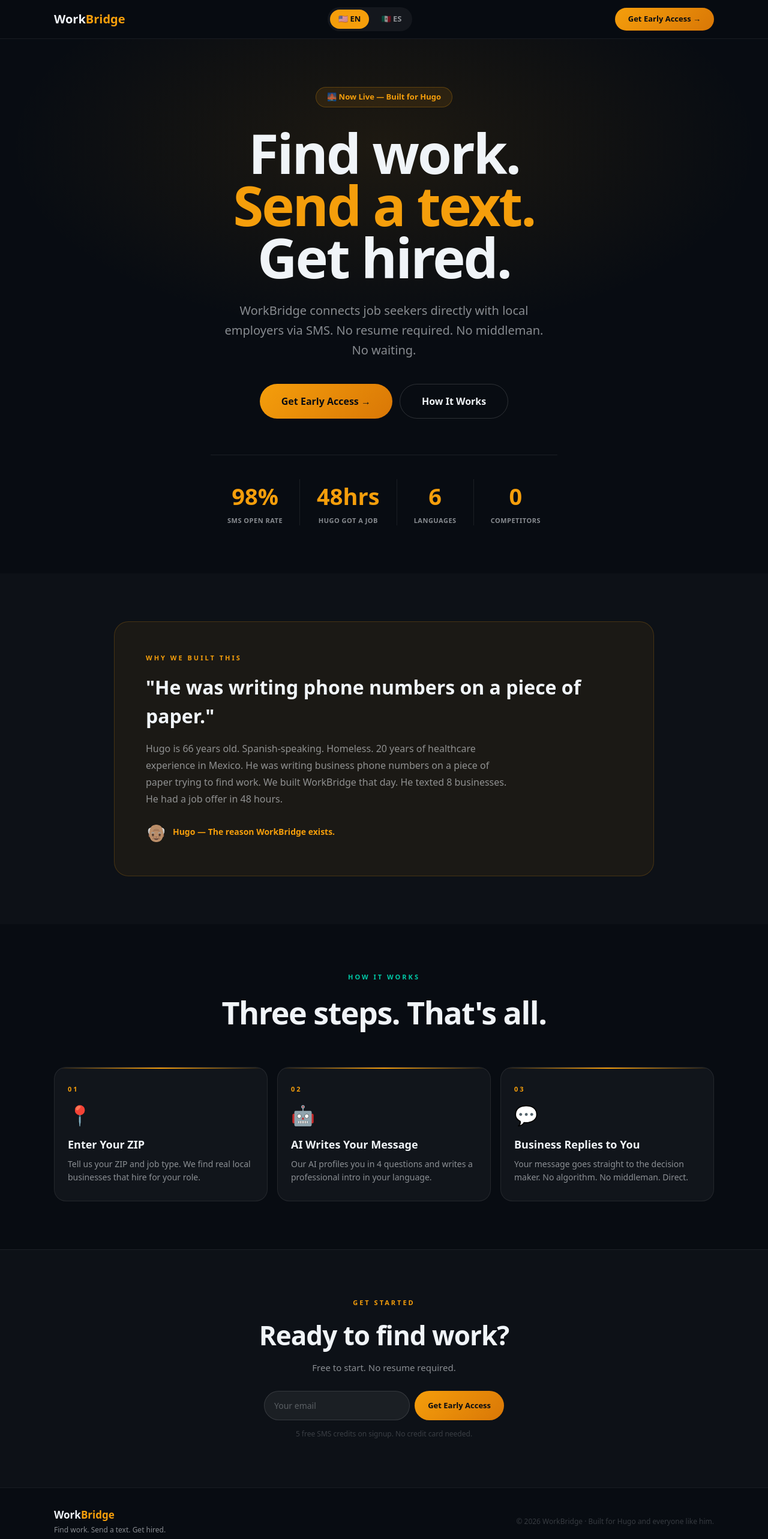
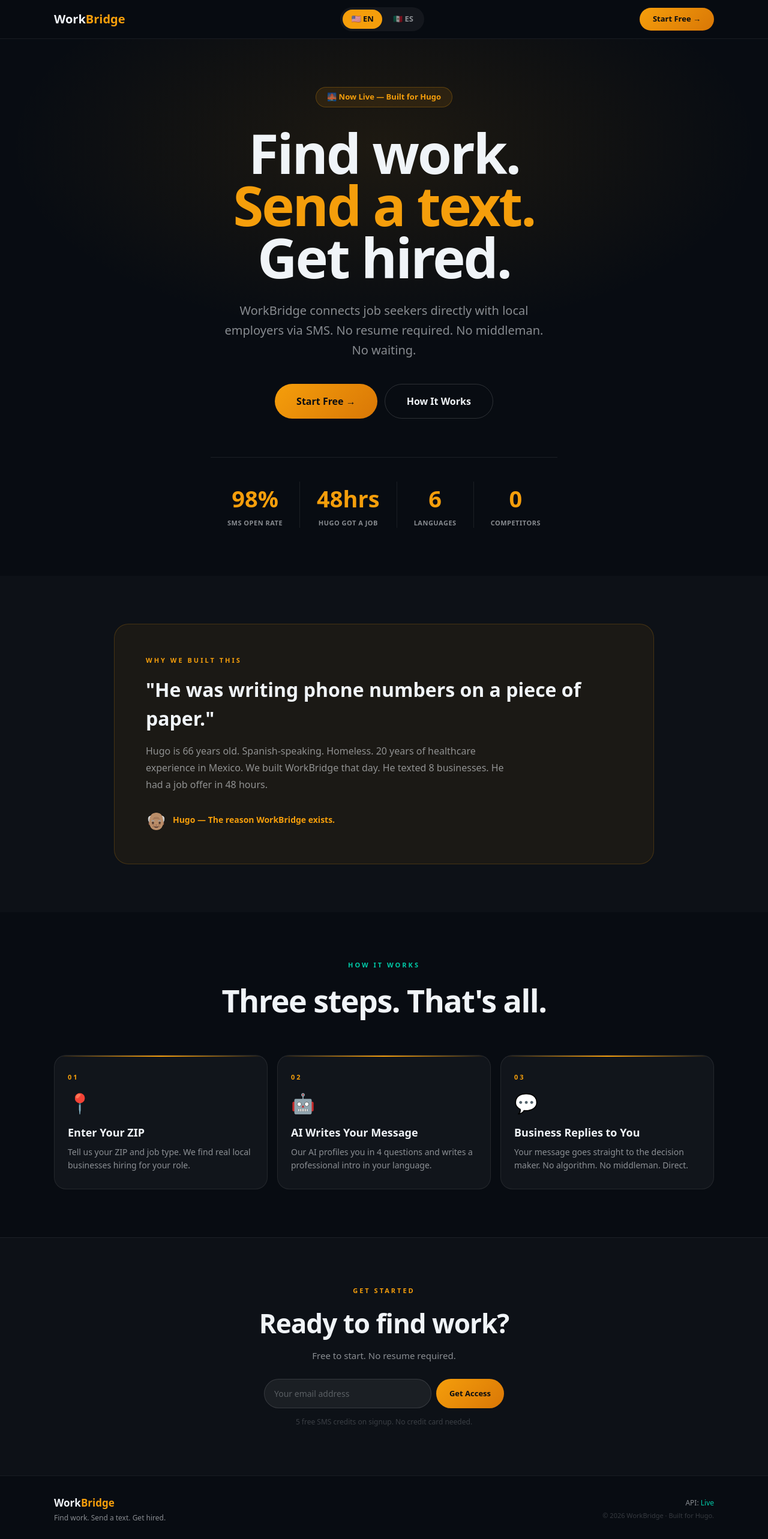
Before and after one commit to BDeary7/workbridge, a Next.js app: page / in a window 1280 px wide. Shown: the top 2566 px of the page at 60% size. Built offline with nearby package versions, Linux system fonts and the light colour scheme.

Commit message:
Fix TypeScript errors - clean bilingual landing page

```diff
--- a/app/page.tsx
+++ b/app/page.tsx
@@ -6,64 +6,76 @@
   const [email, setEmail] = useState('')
   const [submitted, setSubmitted] = useState(false)
 
-  const content = {
-    en: {
-      badge: '🌉 Now Live — Built for Hugo',
-      h1: ['Find work.', 'Send a text.', 'Get hired.'],
-      sub: 'WorkBridge connects job seekers directly with local employers via SMS. No resume required. No middleman. No waiting.',
-      story: 'Hugo is 66 years old. Spanish-speaking. Homeless. 20 years of healthcare experience in Mexico. He was writing business phone numbers on a piece of paper trying to find work. We built WorkBridge that day. He texted 8 businesses. He had a job offer in 48 hours.',
-      steps: [['📍','Enter Your ZIP','Tell us your ZIP and job type. We find real local businesses that hire for your role.'],['🤖','AI Writes Your Message','Our AI profiles you in 4 questions and writes a professional intro in your language.'],['💬','Business Replies to You','Your message goes straight to the decision maker. No algorithm. No middleman. Direct.']],
-      cta: 'Get Early Access',
-      done: '✅ You\'re on the list!',
-      free: '5 free SMS credits on signup. No credit card needed.',
-    },
-    es: {
-      badge: '🌉 Ya Disponible — Construido para Hugo',
-      h1: ['Encuentra trabajo.', 'Envía un texto.', 'Consigue empleo.'],
-      sub: 'WorkBridge conecta a buscadores de empleo directamente con empleadores locales por SMS. Sin currículum. Sin intermediarios. Sin esperas.',
-      story: 'Hugo tiene 66 años. Habla español. Está sin hogar. Tiene 20 años de experiencia en salud en México. Estaba anotando números de negocios a mano tratando de encontrar trabajo. Construimos WorkBridge ese día. Envió mensajes a 8 negocios. En 48 horas tenía una oferta de trabajo.',
-      steps: [['📍','Ingresa tu ZIP','Dinos tu código postal y tipo de trabajo. Encontramos negocios reales cerca de ti.'],['🤖','La IA Escribe tu Mensaje','Nuestro asistente te hace 4 preguntas y escribe una presentación profesional en tu idioma.'],['💬','El Negocio te Responde','Tu mensaje va directo al tomador de decisiones. Sin algoritmos. Sin intermediarios.']],
-      cta: 'Obtener Acceso',
-      done: '✅ ¡Estás en la lista!',
-      free: '5 créditos SMS gratis al registrarse. Sin tarjeta de crédito.',
-    }
-  }
-
-  const t = content[lang]
   const amber = '#F59E0B'
   const green = '#00C9A7'
   const dark = '#080C12'
   const white = '#F0F4F8'
   const muted = 'rgba(240,244,248,0.55)'
 
+  const isEs = lang === 'es'
+
+  const steps = isEs
+    ? [['📍','Ingresa tu ZIP','Dinos tu código postal y tipo de trabajo. Encontramos negocios reales cerca de ti.'],
+       ['🤖','La IA Escribe tu Mensaje','Nuestro asistente te hace 4 preguntas y escribe una presentación profesional en tu idioma.'],
+       ['💬','El Negocio te Responde','Tu mensaje va directo al tomador de decisiones. Sin algoritmos. Sin intermediarios.']]
+    : [['📍','Enter Your ZIP','Tell us your ZIP and job type. We find real local businesses hiring for your role.'],
+       ['🤖','AI Writes Your Message','Our AI profiles you in 4 questions and writes a professional intro in your language.'],
+       ['💬','Business Replies to You','Your message goes straight to the decision maker. No algorithm. No middleman. Direct.']]
+
   return (
     <div style={{fontFamily:'system-ui,sans-serif',background:dark,color:white,minHeight:'100vh',overflowX:'hidden'}}>
-      <style>{`*{box-sizing:border-box;margin:0;padding:0}@keyframes fadeUp{from{opacity:0;transform:translateY(20px)}to{opacity:1;transform:translateY(0)}}.btn:hover{opacity:0.85}input::placeholder{color:rgba(240,244,248,0.3)}`}</style>
-      <nav style={{padding:'0 24px',background:'rgba(8,12,18,0.95)',backdropFilter:'blur(12px)',borderBottom:'1px solid rgba(255,255,255,0.07)',position:'sticky',top:0,zIndex:100}}>
+      <style>{`
+        *{box-sizing:border-box;margin:0;padding:0}
+        @keyframes fadeUp{from{opacity:0;transform:translateY(20px)}to{opacity:1;transform:translateY(0)}}
+        .btn:hover{opacity:0.85;cursor:pointer}
+        input::placeholder{color:rgba(240,244,248,0.3)}
+        a{color:inherit}
+      `}</style>
+
+      {/* NAV */}
+      <nav style={{padding:'0 24px',background:'rgba(8,12,18,0.96)',backdropFilter:'blur(12px)',borderBottom:'1px solid rgba(255,255,255,0.07)',position:'sticky',top:0,zIndex:100}}>
         <div style={{maxWidth:1100,margin:'0 auto',display:'flex',justifyContent:'space-between',alignItems:'center',height:64}}>
           <div style={{fontSize:20,fontWeight:900}}>Work<span style={{color:amber}}>Bridge</span></div>
-          <div style={{display:'flex',gap:6,background:'rgba(255,255,255,0.05)',borderRadius:100,padding:4}}>
-            {['en','es'].map(l=><button key={l} onClick={()=>setLang(l as 'en'|'es')} style={{padding:'6px 14px',borderRadius:100,border:'none',cursor:'pointer',fontWeight:700,fontSize:13,background:lang===l?amber:'transparent',color:lang===l?dark:muted}}>{l==='en'?'🇺🇸 EN':'🇲🇽 ES'}</button>)}
+          <div style={{display:'flex',gap:4,background:'rgba(255,255,255,0.05)',borderRadius:100,padding:4}}>
+            {['en','es'].map(l=>(
+              <button key={l} onClick={()=>setLang(l)} className="btn" style={{padding:'6px 14px',borderRadius:100,border:'none',fontWeight:700,fontSize:13,background:lang===l?amber:'transparent',color:lang===l?dark:muted}}>
+                {l==='en'?'🇺🇸 EN':'🇲🇽 ES'}
+              </button>
+            ))}
           </div>
-          <button className="btn" onClick={()=>document.getElementById('signup')?.scrollIntoView({behavior:'smooth'})} style={{padding:'9px 22px',borderRadius:100,border:'none',cursor:'pointer',background:`linear-gradient(135deg,${amber},#D97706)`,color:dark,fontWeight:800,fontSize:13}}>
-            {t.cta} →
+          <button className="btn" onClick={()=>document.getElementById('signup')?.scrollIntoView({behavior:'smooth'})} style={{padding:'9px 22px',borderRadius:100,border:'none',background:`linear-gradient(135deg,${amber},#D97706)`,color:dark,fontWeight:800,fontSize:13}}>
+            {isEs?'Empieza Gratis →':'Start Free →'}
           </button>
         </div>
       </nav>
-      <section style={{minHeight:'88vh',display:'flex',alignItems:'center',justifyContent:'center',textAlign:'center',padding:'80px 24px',position:'relative',overflow:'hidden'}}>
+
+      {/* HERO */}
+      <section style={{minHeight:'88vh',display:'flex',alignItems:'center',justifyContent:'center',textAlign:'center',padding:'80px 24px',position:'relative',overflow:'hidden',animation:'fadeUp 0.6s ease'}}>
         <div style={{position:'absolute',inset:0,background:`radial-gradient(ellipse 70% 50% at 50% 20%, rgba(245,158,11,0.09) 0%, transparent 70%)`}}/>
-        <div style={{position:'relative',maxWidth:800,animation:'fadeUp 0.6s ease'}}>
-          <div style={{display:'inline-flex',padding:'6px 18px',borderRadius:100,background:'rgba(245,158,11,0.1)',border:'1px solid rgba(245,158,11,0.25)',fontSize:13,fontWeight:700,color:amber,marginBottom:32}}>{t.badge}</div>
+        <div style={{position:'relative',maxWidth:800}}>
+          <div style={{display:'inline-flex',padding:'6px 18px',borderRadius:100,background:'rgba(245,158,11,0.1)',border:'1px solid rgba(245,158,11,0.25)',fontSize:13,fontWeight:700,color:amber,marginBottom:32}}>
+            {isEs?'🌉 Ya Disponible — Construido para Hugo':'🌉 Now Live — Built for Hugo'}
+          </div>
           <h1 style={{fontSize:'clamp(44px,9vw,92px)',fontWeight:900,lineHeight:0.95,letterSpacing:'-3px',marginBottom:28}}>
-            {t.h1.map((line,i)=><span key={i} style={{display:'block',color:i===1?amber:white}}>{line}</span>)}
+            <span style={{display:'block'}}>{isEs?'Encuentra trabajo.':'Find work.'}</span>
+            <span style={{display:'block',color:amber}}>{isEs?'Envía un texto.':'Send a text.'}</span>
+            <span style={{display:'block'}}>{isEs?'Consigue empleo.':'Get hired.'}</span>
           </h1>
-          <p style={{fontSize:'clamp(16px,2vw,20px)',color:muted,lineHeight:1.65,maxWidth:540,margin:'0 auto 40px'}}>{t.sub}</p>
-          <div style={{display:'flex',gap:12,justifyContent:'center',flexWrap:'wrap',marginBottom:60}}>
-            <button className="btn" onClick={()=>document.getElementById('signup')?.scrollIntoView({behavior:'smooth'})} style={{padding:'16px 36px',borderRadius:100,border:'none',cursor:'pointer',background:`linear-gradient(135deg,${amber},#D97706)`,color:dark,fontSize:16,fontWeight:800}}>{t.cta} →</button>
-            <button className="btn" onClick={()=>document.getElementById('how')?.scrollIntoView({behavior:'smooth'})} style={{padding:'16px 36px',borderRadius:100,cursor:'pointer',background:'transparent',border:'1.5px solid rgba(255,255,255,0.15)',color:white,fontSize:16,fontWeight:700}}>{lang==='en'?'How It Works':'Cómo Funciona'}</button>
+          <p style={{fontSize:'clamp(16px,2vw,20px)',color:muted,lineHeight:1.65,maxWidth:540,margin:'0 auto 40px'}}>
+            {isEs
+              ?'WorkBridge conecta a buscadores de empleo directamente con empleadores locales por SMS. Sin currículum. Sin intermediarios.'
+              :'WorkBridge connects job seekers directly with local employers via SMS. No resume required. No middleman. No waiting.'}
+          </p>
+          <div style={{display:'flex',gap:12,justifyContent:'center',flexWrap:'wrap',marginBottom:64}}>
+            <button className="btn" onClick={()=>document.getElementById('signup')?.scrollIntoView({behavior:'smooth'})} style={{padding:'16px 36px',borderRadius:100,border:'none',background:`linear-gradient(135deg,${amber},#D97706)`,color:dark,fontSize:16,fontWeight:800}}>
+              {isEs?'Empieza Gratis →':'Start Free →'}
+            </button>
+            <button className="btn" onClick={()=>document.getElementById('how')?.scrollIntoView({behavior:'smooth'})} style={{padding:'16px 36px',borderRadius:100,background:'transparent',border:'1.5px solid rgba(255,255,255,0.15)',color:white,fontSize:16,fontWeight:700}}>
+              {isEs?'Cómo Funciona':'How It Works'}
+            </button>
           </div>
           <div style={{display:'flex',justifyContent:'center',flexWrap:'wrap',borderTop:'1px solid rgba(255,255,255,0.08)',paddingTop:40}}>
-            {[['98%',lang==='en'?'SMS Open Rate':'Tasa de Apertura'],['48hrs',lang==='en'?'Hugo Got a Job':'Hugo Consiguió Trabajo'],['6',lang==='en'?'Languages':'Idiomas'],['0',lang==='en'?'Competitors':'Competidores']].map(([n,l],i,a)=>(
+            {[['98%',isEs?'Tasa de Apertura SMS':'SMS Open Rate'],['48hrs',isEs?'Hugo Consiguió Trabajo':'Hugo Got a Job'],['6',isEs?'Idiomas':'Languages'],['0',isEs?'Competidores':'Competitors']].map(([n,l],i,a)=>(
               <div key={l} style={{padding:'0 28px',textAlign:'center',borderRight:i<a.length-1?'1px solid rgba(255,255,255,0.08)':'none'}}>
                 <div style={{fontSize:'clamp(22px,4vw,38px)',fontWeight:900,color:amber}}>{n}</div>
                 <div style={{fontSize:11,color:muted,marginTop:4,fontWeight:600,textTransform:'uppercase',letterSpacing:'0.5px'}}>{l}</div>
@@ -72,27 +84,43 @@
           </div>
         </div>
       </section>
+
+      {/* HUGO */}
       <section style={{padding:'80px 24px',background:'rgba(255,255,255,0.02)'}}>
         <div style={{maxWidth:900,margin:'0 auto'}}>
           <div style={{background:'rgba(245,158,11,0.06)',border:'1px solid rgba(245,158,11,0.2)',borderRadius:24,padding:'clamp(32px,5vw,52px)'}}>
-            <div style={{fontSize:11,fontWeight:800,letterSpacing:'3px',color:amber,marginBottom:16}}>{lang==='en'?'WHY WE BUILT THIS':'POR QUÉ LO CONSTRUIMOS'}</div>
-            <div style={{fontSize:'clamp(20px,3vw,32px)',fontWeight:900,marginBottom:16}}>"{lang==='en'?'He was writing phone numbers on a piece of paper.':'Estaba escribiendo números de teléfono en un papel.'}"</div>
-            <p style={{fontSize:16,color:muted,lineHeight:1.75,maxWidth:620,marginBottom:20}}>{t.story}</p>
+            <div style={{fontSize:11,fontWeight:800,letterSpacing:'3px',color:amber,marginBottom:16}}>
+              {isEs?'POR QUÉ LO CONSTRUIMOS':'WHY WE BUILT THIS'}
+            </div>
+            <div style={{fontSize:'clamp(20px,3vw,32px)',fontWeight:900,marginBottom:16}}>
+              "{isEs?'Estaba escribiendo números de teléfono en un papel.':'He was writing phone numbers on a piece of paper.'}"
+            </div>
+            <p style={{fontSize:16,color:muted,lineHeight:1.75,maxWidth:620,marginBottom:24}}>
+              {isEs
+                ?'Hugo tiene 66 años. Habla español. Está sin hogar. 20 años de experiencia en salud en México. Construimos WorkBridge ese día. Envió mensajes a 8 negocios. En 48 horas tenía una oferta de trabajo.'
+                :'Hugo is 66 years old. Spanish-speaking. Homeless. 20 years of healthcare experience in Mexico. We built WorkBridge that day. He texted 8 businesses. He had a job offer in 48 hours.'}
+            </p>
             <div style={{display:'flex',alignItems:'center',gap:10}}>
               <span style={{fontSize:28}}>👴🏽</span>
-              <span style={{fontSize:14,fontWeight:700,color:amber}}>Hugo — {lang==='en'?'The reason WorkBridge exists.':'La razón por la que existe WorkBridge.'}</span>
+              <span style={{fontSize:14,fontWeight:700,color:amber}}>
+                Hugo — {isEs?'La razón por la que existe WorkBridge.':'The reason WorkBridge exists.'}
+              </span>
             </div>
           </div>
         </div>
       </section>
+
+      {/* HOW */}
       <section id="how" style={{padding:'80px 24px'}}>
         <div style={{maxWidth:1100,margin:'0 auto'}}>
           <div style={{textAlign:'center',marginBottom:52}}>
             <div style={{fontSize:11,fontWeight:800,letterSpacing:'3px',color:green,marginBottom:12}}>HOW IT WORKS</div>
-            <h2 style={{fontSize:'clamp(28px,5vw,52px)',fontWeight:900,letterSpacing:'-1.5px'}}>{lang==='en'?'Three steps. That\'s all.':'Tres pasos. Eso es todo.'}</h2>
+            <h2 style={{fontSize:'clamp(28px,5vw,52px)',fontWeight:900,letterSpacing:'-1.5px'}}>
+              {isEs?'Tres pasos. Eso es todo.':'Three steps. That\'s all.'}
+            </h2>
           </div>
           <div style={{display:'grid',gridTemplateColumns:'repeat(auto-fit,minmax(260px,1fr))',gap:16}}>
-            {t.steps.map(([icon,title,body],i)=>(
+            {steps.map(([icon,title,body],i)=>(
               <div key={i} style={{background:'rgba(255,255,255,0.04)',border:'1px solid rgba(255,255,255,0.08)',borderRadius:20,padding:'28px 22px',position:'relative',overflow:'hidden'}}>
                 <div style={{position:'absolute',top:0,left:0,right:0,height:2,background:`linear-gradient(90deg,transparent,${amber},transparent)`}}/>
                 <div style={{fontSize:11,fontWeight:800,color:amber,letterSpacing:'3px',marginBottom:10}}>0{i+1}</div>
@@ -104,29 +132,51 @@
           </div>
         </div>
       </section>
+
+      {/* SIGNUP */}
       <section id="signup" style={{padding:'80px 24px',background:'rgba(255,255,255,0.02)',borderTop:'1px solid rgba(255,255,255,0.07)'}}>
         <div style={{maxWidth:520,margin:'0 auto',textAlign:'center'}}>
           <div style={{fontSize:11,fontWeight:800,letterSpacing:'3px',color:amber,marginBottom:12}}>GET STARTED</div>
-          <h2 style={{fontSize:'clamp(26px,4vw,44px)',fontWeight:900,letterSpacing:'-1px',marginBottom:10}}>{lang==='en'?'Ready to find work?':'¿Listo para encontrar trabajo?'}</h2>
-          <p style={{fontSize:15,color:muted,marginBottom:28}}>{lang==='en'?'Free to start. No resume required.':'Gratis para empezar. Sin currículum.'}</p>
+          <h2 style={{fontSize:'clamp(26px,4vw,44px)',fontWeight:900,letterSpacing:'-1px',marginBottom:10}}>
+            {isEs?'¿Listo para encontrar trabajo?':'Ready to find work?'}
+          </h2>
+          <p style={{fontSize:15,color:muted,marginBottom:28}}>
+            {isEs?'Gratis para empezar. Sin currículum.':'Free to start. No resume required.'}
+          </p>
           {!submitted?(
             <div style={{display:'flex',gap:8,maxWidth:400,margin:'0 auto'}}>
-              <input value={email} onChange={e=>setEmail(e.target.value)} placeholder={lang==='en'?'Your email':'Tu correo'} style={{flex:1,padding:'13px 16px',borderRadius:100,background:'rgba(255,255,255,0.06)',border:'1px solid rgba(255,255,255,0.12)',color:white,fontSize:14,outline:'none'}}/>
-              <button className="btn" onClick={()=>{if(email)setSubmitted(true)}} style={{padding:'13px 22px',borderRadius:100,border:'none',cursor:'pointer',background:`linear-gradient(135deg,${amber},#D97706)`,color:dark,fontWeight:800,fontSize:13,whiteSpace:'nowrap'}}>{t.cta}</button>
+              <input value={email} onChange={e=>setEmail(e.target.value)}
+                placeholder={isEs?'Tu correo electrónico':'Your email address'}
+                style={{flex:1,padding:'13px 16px',borderRadius:100,background:'rgba(255,255,255,0.06)',border:'1px solid rgba(255,255,255,0.12)',color:white,fontSize:14,outline:'none'}}/>
+              <button className="btn" onClick={()=>{if(email.trim())setSubmitted(true)}}
+                style={{padding:'13px 22px',borderRadius:100,border:'none',background:`linear-gradient(135deg,${amber},#D97706)`,color:dark,fontWeight:800,fontSize:13,whiteSpace:'nowrap'}}>
+                {isEs?'Empezar':'Get Access'}
+              </button>
             </div>
           ):(
-            <div style={{fontSize:15,fontWeight:700,color:green,padding:'14px 24px',background:'rgba(0,201,167,0.1)',border:'1px solid rgba(0,201,167,0.25)',borderRadius:14,display:'inline-block'}}>{t.done}</div>
+            <div style={{fontSize:15,fontWeight:700,color:green,padding:'14px 24px',background:'rgba(0,201,167,0.1)',border:'1px solid rgba(0,201,167,0.25)',borderRadius:14,display:'inline-block'}}>
+              {isEs?'✅ ¡Estás en la lista!':'✅ You\'re on the list!'}
+            </div>
           )}
-          <p style={{fontSize:12,color:'rgba(240,244,248,0.2)',marginTop:14}}>{t.free}</p>
+          <p style={{fontSize:12,color:'rgba(240,244,248,0.2)',marginTop:14}}>
+            {isEs?'5 créditos SMS gratis al registrarse.':'5 free SMS credits on signup. No credit card needed.'}
+          </p>
         </div>
       </section>
+
+      {/* FOOTER */}
       <footer style={{borderTop:'1px solid rgba(255,255,255,0.07)',padding:'32px 24px'}}>
         <div style={{maxWidth:1100,margin:'0 auto',display:'flex',justifyContent:'space-between',alignItems:'center',flexWrap:'wrap',gap:12}}>
           <div>
             <div style={{fontSize:17,fontWeight:900,marginBottom:3}}>Work<span style={{color:amber}}>Bridge</span></div>
-            <div style={{fontSize:12,color:muted}}>{lang==='en'?'Find work. Send a text. Get hired.':'Encuentra trabajo. Envía un texto. Consigue empleo.'}</div>
+            <div style={{fontSize:12,color:muted}}>{isEs?'Encuentra trabajo. Envía un texto.':'Find work. Send a text. Get hired.'}</div>
           </div>
-          <div style={{fontSize:12,color:'rgba(240,244,248,0.2)'}}>© 2026 WorkBridge · {lang==='en'?'Built for Hugo and everyone like him.':'Construido para Hugo y todos como él.'}</div>
+          <div style={{textAlign:'right'}}>
+            <div style={{fontSize:12,color:muted,marginBottom:4}}>
+              API: <a href="http://54.92.139.128:8002/docs" style={{color:green}}>Live</a>
+            </div>
+            <div style={{fontSize:11,color:'rgba(240,244,248,0.2)'}}>© 2026 WorkBridge · Built for Hugo.</div>
+          </div>
         </div>
       </footer>
     </div>
```
